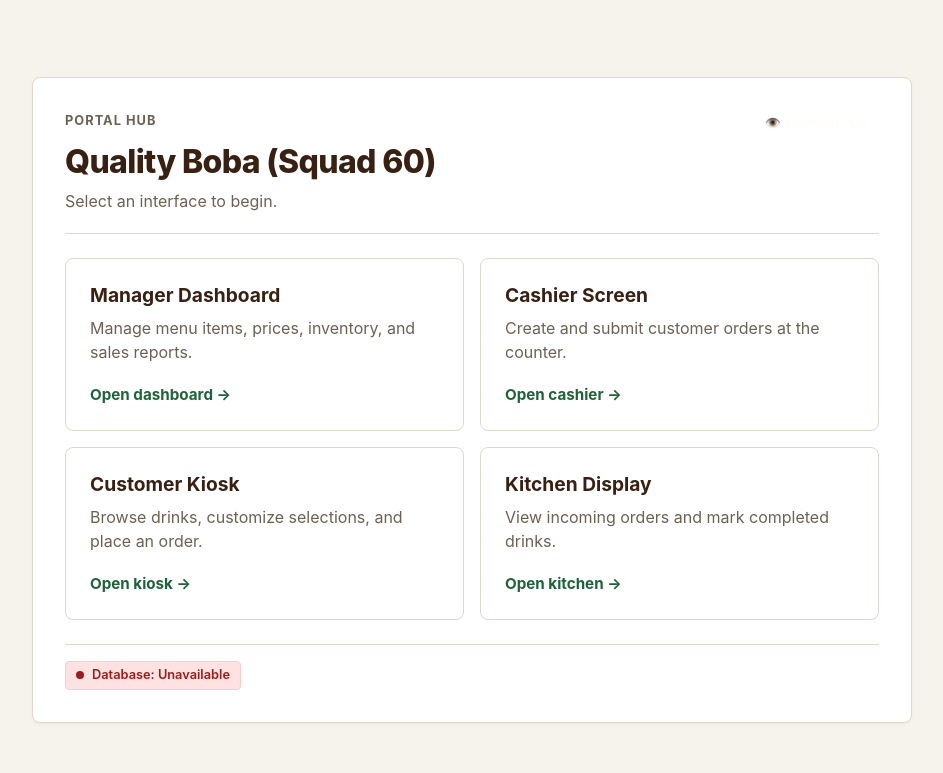
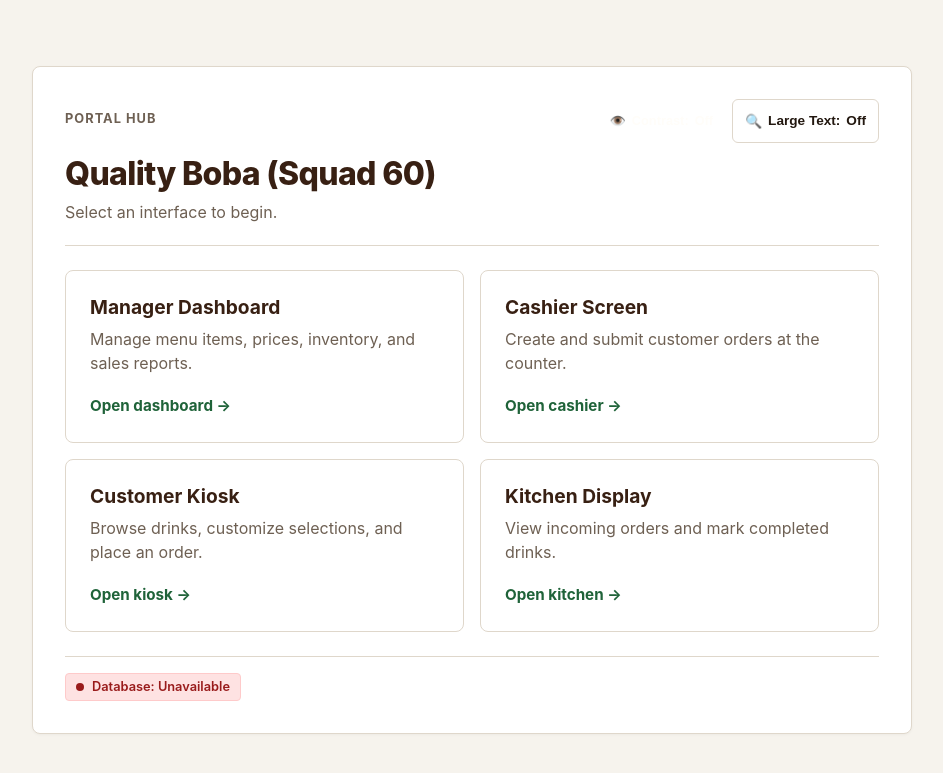
Before and after one commit to aidendk/project3-squad60, a Node server app: page / in a window 1280 px wide. Shown: the top 773 px of the page, without its empty margins (168-1111 px from the left). Run offline with Node 20, Linux system fonts and the light colour scheme; some libraries are stand-ins or nearby versions.

Commit message:
adding large text to hub page

```diff
--- a/public/css/pages/index.css
+++ b/public/css/pages/index.css
@@ -268,3 +268,161 @@ footer {
         transition: none;
     }
 }
+
+/* ==========================================================================
+   Carol Accessibility Suite (Macular Degeneration & Motor Tremor Support)
+   ========================================================================== */
+
+.portal-header-top {
+    display: flex;
+    justify-content: space-between;
+    align-items: center;
+    margin-bottom: 12px;
+    flex-wrap: wrap;
+    gap: 8px;
+}
+
+.portal-a11y-toolbar {
+    display: flex;
+    align-items: center;
+    gap: 8px;
+    flex-wrap: wrap;
+}
+
+.large-text-toggle-btn {
+    display: inline-flex;
+    align-items: center;
+    gap: 6px;
+    padding: 6px 12px;
+    border: 1px solid var(--border);
+    border-radius: 6px;
+    background: var(--bg-card);
+    color: var(--text-main);
+    font-size: 0.85rem;
+    font-weight: 700;
+    cursor: pointer;
+    min-height: 44px;
+    transition: all 0.15s ease;
+}
+
+.large-text-toggle-btn:hover {
+    border-color: var(--brand);
+    background: var(--bg-surface-subtle);
+}
+
+.large-text-toggle-btn[aria-pressed="true"] {
+    background: var(--brand);
+    color: #ffffff;
+    border-color: var(--brand);
+}
+
+/* Carol Responsive Large-Text Mode */
+html.large-text body {
+    font-size: 1.2rem;
+}
+
+html.large-text .portal-container {
+    max-width: 980px;
+    padding: 38px 32px;
+}
+
+html.large-text .portal-title {
+    font-size: clamp(2rem, 5vw, 2.6rem);
+    font-weight: 900;
+    line-height: 1.2;
+    margin-bottom: 12px;
+}
+
+html.large-text .brand-eyebrow {
+    font-size: 1rem;
+    letter-spacing: 0.1em;
+}
+
+html.large-text .portal-intro {
+    font-size: 1.25rem;
+    line-height: 1.5;
+}
+
+html.large-text .large-text-toggle-btn,
+html.large-text .contrast-toggle-btn {
+    font-size: 1.05rem;
+    padding: 10px 16px;
+    min-height: 52px;
+}
+
+/* Carol Oversized Touch Targets & Generous Spacing for Motor Tremor */
+html.large-text .portal-grid {
+    gap: 24px;
+    grid-template-columns: repeat(2, minmax(0, 1fr));
+}
+
+html.large-text .portal-card {
+    min-height: 200px;
+    padding: 28px 24px;
+    border-width: 2px;
+    border-radius: 10px;
+}
+
+html.large-text .card-title {
+    font-size: 1.55rem;
+    font-weight: 800;
+    line-height: 1.3;
+    margin-bottom: 10px;
+}
+
+html.large-text .card-desc {
+    font-size: 1.15rem;
+    line-height: 1.55;
+}
+
+html.large-text .card-action {
+    font-size: 1.15rem;
+    font-weight: 800;
+    margin-top: 24px;
+}
+
+html.large-text .database-status {
+    font-size: 1.05rem;
+    padding: 8px 16px;
+}
+
+html.large-text .status-dot {
+    width: 12px;
+    height: 12px;
+}
+
+/* Combined Carol (Large Text) + Vishnu (High Contrast) */
+html.high-contrast.large-text .large-text-toggle-btn {
+    background: #000000;
+    color: #ffffff;
+    border: 2px solid #ffffff;
+}
+
+html.high-contrast.large-text .large-text-toggle-btn[aria-pressed="true"] {
+    background: #ffd700;
+    color: #000000;
+    border: 2px solid #ffffff;
+    font-weight: 900;
+}
+
+html.high-contrast.large-text .portal-card {
+    border: 3px solid #ffffff;
+}
+
+html.high-contrast.large-text .portal-card:hover,
+html.high-contrast.large-text .portal-card:focus-visible {
+    border-color: #ffd700 !important;
+    background: #141414 !important;
+}
+
+@media (max-width: 640px) {
+    html.large-text .portal-grid {
+        grid-template-columns: 1fr;
+        gap: 18px;
+    }
+
+    html.large-text .portal-card {
+        min-height: 180px;
+        padding: 22px 18px;
+    }
+}
--- a/public/js/pages/index.js
+++ b/public/js/pages/index.js
@@ -32,4 +32,69 @@
     }
 
     checkDatabaseStatus();
+
+    // =========================================================================
+    // Carol Accessibility Suite: Large Text & Motor Tremor Protection
+    // =========================================================================
+    const largeTextBtn = document.getElementById('large-text-btn');
+    const textStateText = largeTextBtn ? largeTextBtn.querySelector('.text-state-text') : null;
+    const a11yAnnouncer = document.getElementById('a11y-announcer');
+
+    function applyLargeText(enable, announce) {
+        document.documentElement.classList.toggle('large-text', enable);
+        if (largeTextBtn) {
+            largeTextBtn.setAttribute('aria-pressed', enable ? 'true' : 'false');
+        }
+        if (textStateText) {
+            textStateText.textContent = enable ? 'On' : 'Off';
+        }
+        try {
+            localStorage.setItem('qb_large_text', enable ? 'large' : 'normal');
+            sessionStorage.setItem('kiosk-large-text', enable ? 'on' : 'off');
+        } catch (e) {}
+
+        if (announce && a11yAnnouncer) {
+            a11yAnnouncer.textContent = enable
+                ? 'Large text mode enabled for improved readability.'
+                : 'Large text mode disabled.';
+        }
+    }
+
+    // Check initial state from storage
+    const isLarge = (() => {
+        try {
+            return (
+                localStorage.getItem('qb_large_text') === 'large' ||
+                sessionStorage.getItem('kiosk-large-text') === 'on'
+            );
+        } catch (e) {
+            return false;
+        }
+    })();
+
+    if (isLarge) {
+        applyLargeText(true, false);
+    }
+
+    if (largeTextBtn) {
+        largeTextBtn.addEventListener('click', () => {
+            const current = document.documentElement.classList.contains('large-text');
+            applyLargeText(!current, true);
+        });
+    }
+
+    // Motor Tremor Protection: 350ms click debouncing on portal launch cards
+    let lastNavTime = 0;
+    const portalCards = document.querySelectorAll('.portal-card');
+    portalCards.forEach((card) => {
+        card.addEventListener('click', (e) => {
+            const now = Date.now();
+            if (now - lastNavTime < 350) {
+                // Ignore accidental double-tap jitter caused by hand tremors
+                e.preventDefault();
+                return;
+            }
+            lastNavTime = now;
+        });
+    });
 })();
--- a/views/index.ejs
+++ b/views/index.ejs
@@ -9,12 +9,18 @@
 <body>
     <main class="portal-container">
         <header class="portal-header">
-            <div style="display: flex; justify-content: space-between; align-items: center; margin-bottom: 8px;">
+            <div class="portal-header-top">
                 <p class="brand-eyebrow">Portal Hub</p>
-                <button type="button" id="contrast-toggle-btn" class="contrast-toggle-btn" aria-pressed="false" aria-label="Toggle High Contrast Mode">
-                    <span aria-hidden="true">👁️</span> Contrast: <strong class="contrast-state-text">Off</strong>
-                </button>
+                <div class="portal-a11y-toolbar" role="group" aria-label="Accessibility settings">
+                    <button type="button" id="contrast-toggle-btn" class="contrast-toggle-btn" aria-pressed="false" aria-label="Toggle High Contrast Mode">
+                        <span aria-hidden="true">👁️</span> Contrast: <strong class="contrast-state-text">Off</strong>
+                    </button>
+                    <button type="button" id="large-text-btn" class="large-text-toggle-btn" aria-pressed="false" aria-label="Toggle Large Text Mode">
+                        <span aria-hidden="true">🔍</span> Large Text: <strong class="text-state-text">Off</strong>
+                    </button>
+                </div>
             </div>
+            <div id="a11y-announcer" class="sr-only" role="status" aria-live="polite" aria-atomic="true"></div>
             <h1 class="portal-title">Quality Boba (Squad 60)</h1>
             <p class="portal-intro">
                 Select an interface to begin.
```
Also changed, not shown: 1 other file.
